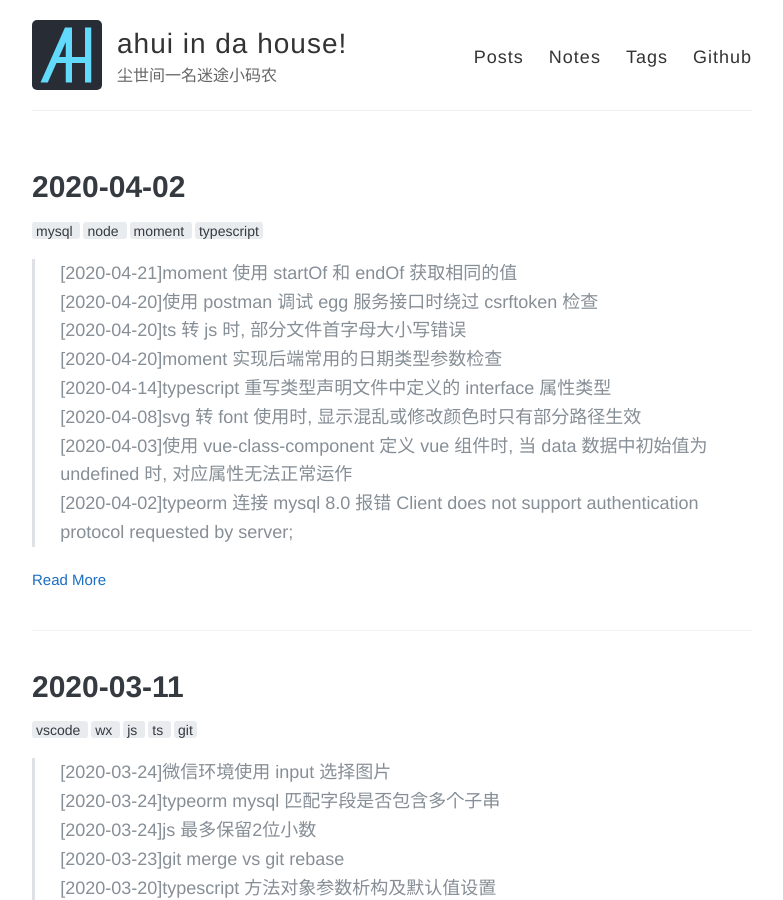
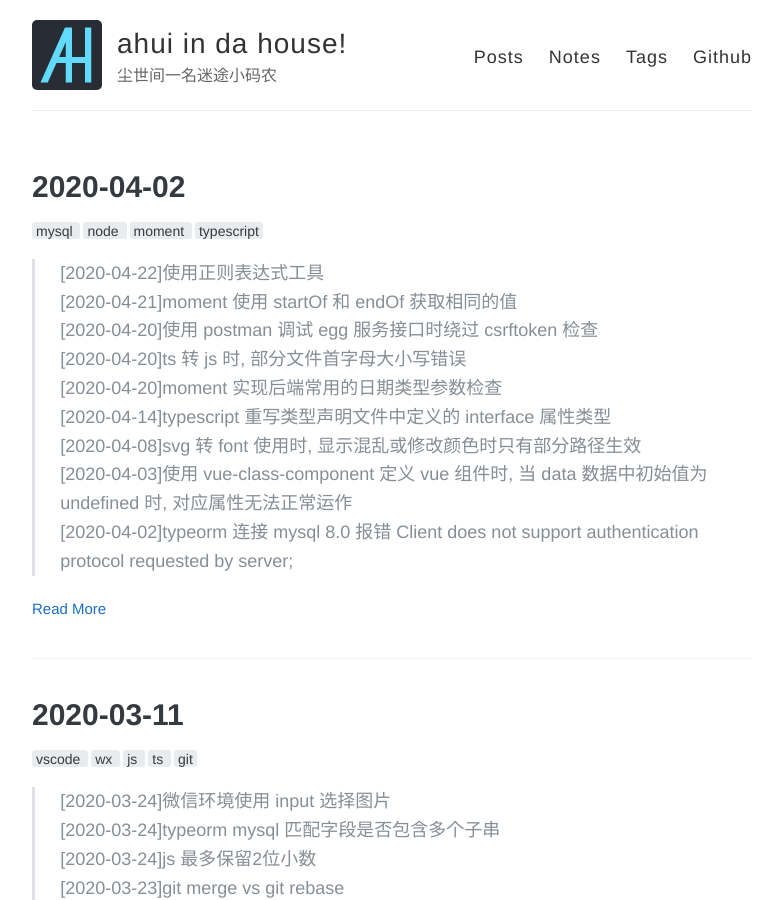
Before and after one commit to funkyLover/blog, a Jekyll site: the page built from notes/index.html, in a window 1280 px wide and 900 px high. Shown: the whole window, without its empty margins (248-1031 px from the left). Built offline with Jekyll 4.4.1, drawn with Linux system fonts in a browser that asks for light colours; the list of posts is cut into pages by our own code.

Commit message:
add note;

````diff
--- a/notes/_posts/2020-04-02-notes.md
+++ b/notes/_posts/2020-04-02-notes.md
@@ -7,6 +7,7 @@ comments: true
 share: true
 ---
 
+> [2020-04-22]使用正则表达式工具 <br>
 > [2020-04-21]moment 使用 startOf 和 endOf 获取相同的值 <br>
 > [2020-04-20]使用 postman 调试 egg 服务接口时绕过 csrftoken 检查 <br>
 > [2020-04-20]ts 转 js 时, 部分文件首字母大小写错误 <br>
@@ -15,6 +16,14 @@ share: true
 > [2020-04-08]svg 转 font 使用时, 显示混乱或修改颜色时只有部分路径生效 <br>
 > [2020-04-03]使用 vue-class-component 定义 vue 组件时, 当 data 数据中初始值为 undefined 时, 对应属性无法正常运作 <br>
 > [2020-04-02]typeorm 连接 mysql 8.0 报错 Client does not support authentication protocol requested by server; <br>
+
+##### [2020-04-22]使用正则表达式工具
+
+```bash
+https://regexr.com/
+
+https://jex.im/regulex/
+```
 
 ##### [2020-04-21]moment 使用 startOf 和 endOf 获取相同的值
 
````
